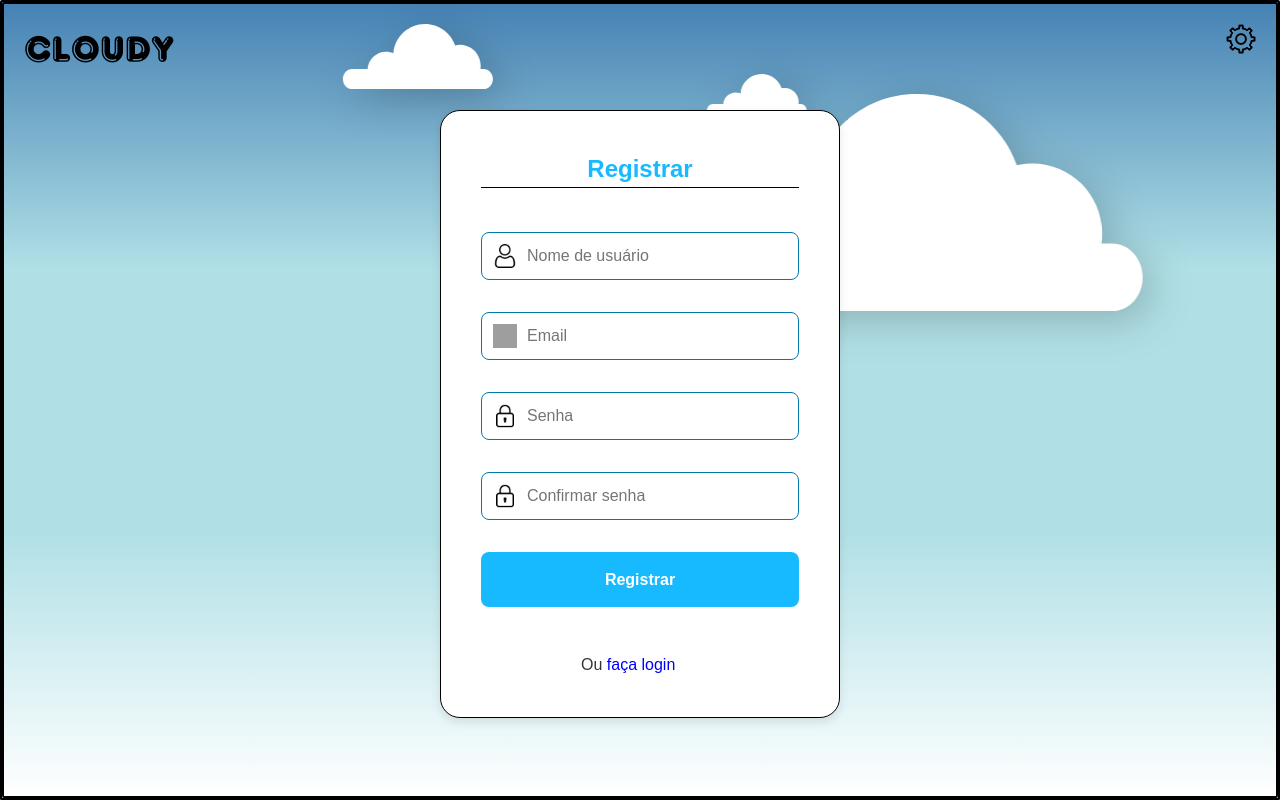
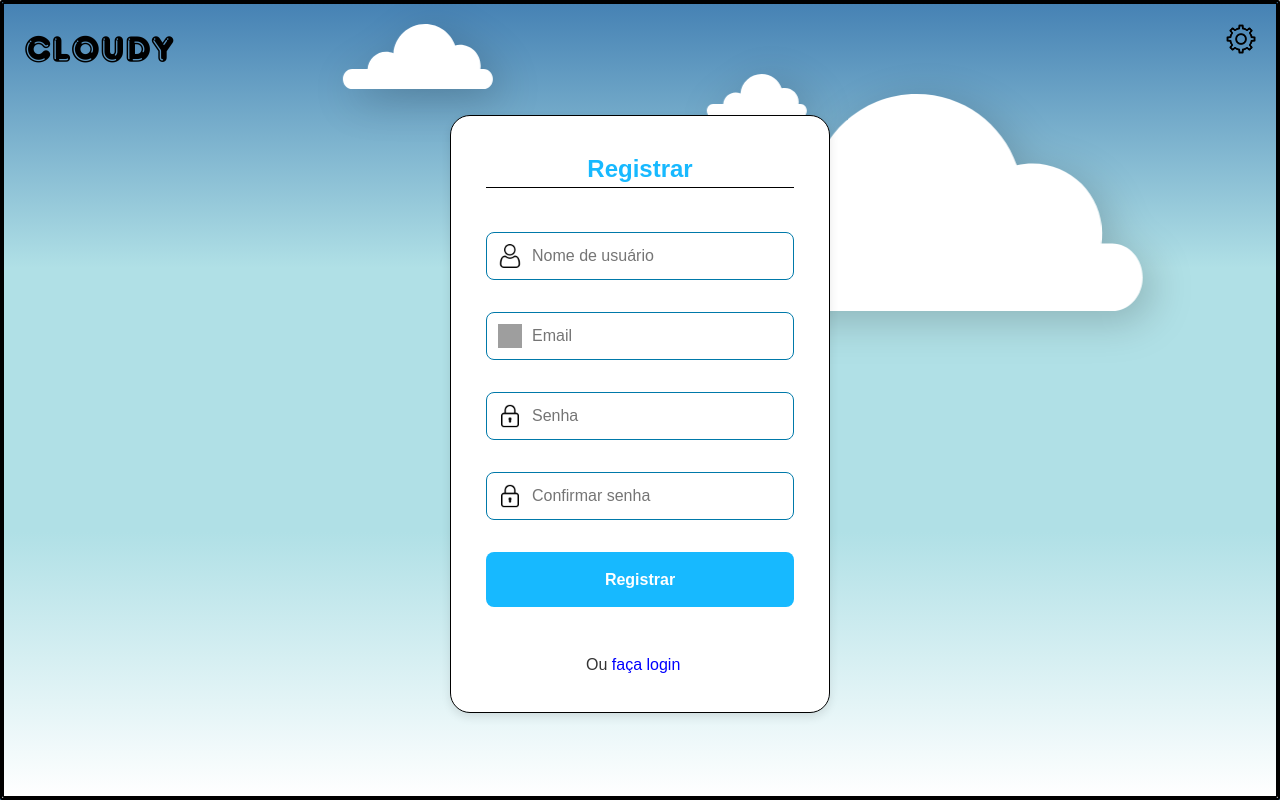
Before and after one commit to Igorrst/Cloudy, a React (Vite) app: page /register in a window 1280 px wide. Built offline with nearby package versions, Linux system fonts and the light colour scheme; grey boxes are pictures that could not be loaded.

Commit message:
new updating responsive

```diff
--- a/src/pages/Register/styles.ts
+++ b/src/pages/Register/styles.ts
@@ -44,6 +44,12 @@ export const FormContainer = styled.form`
     color: rgb(23, 185, 255);
     margin-bottom: 20px;
     border-bottom: 1px solid black;
+  }
+
+  @media (max-width: 1366px) {
+    padding: 35px;
+    width: 85%;
+    max-width: 380px;
   }
 
   @media (max-width: 1024px) {
```
